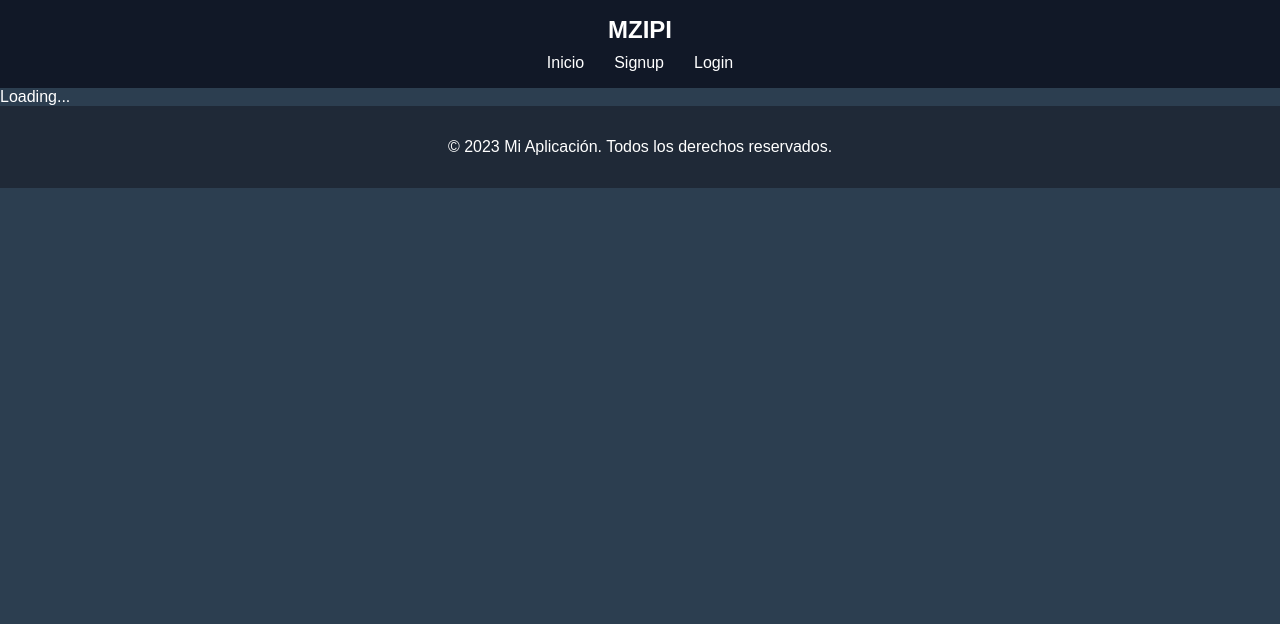
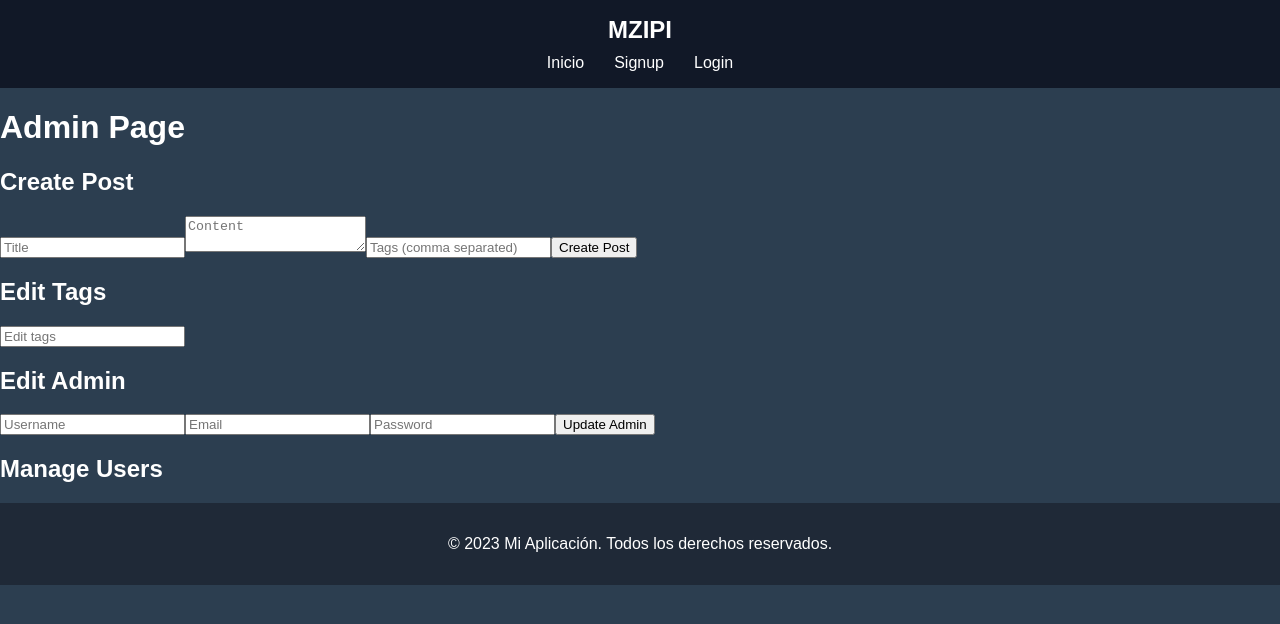
Before and after one commit to mzipi/my-blog, a Next.js app: page /dashboard in a window 1280 px wide. Before the commit this address had no page. Shown: the top 624 px of the page. Built offline with nearby package versions, Linux system fonts and the light colour scheme.

Commit message:
refactor: update POST handler to destructure request body and improve admin page layout

```diff
--- a/app/api/entries/route.ts
+++ b/app/api/entries/route.ts
@@ -6,14 +6,14 @@ export async function POST(req: Request) {
     try {
         await connectToDatabase();
 
-        const body = await req.json();
+        const { post } = await req.json();
 
-        if (!body.title || !body.content || !body.tags) {
+        if (!post.title || !post.content || !post.tags) {
             return NextResponse.json({ error: "Faltan campos requeridos (title, content o tags)" }, { status: 400 });
         }
 
 
-        const newEntry = new Entry(body);
+        const newEntry = new Entry(post);
         await newEntry.save();
 
         return NextResponse.json({ message: "Post creado", id: newEntry._id }, { status: 201 });
--- a/app/dashboard/page.tsx
+++ b/app/dashboard/page.tsx
@@ -1,111 +1,70 @@
-"use client";
+"use client"
 
-import { useEffect, useState } from "react";
-import { useRouter } from "next/navigation";
-import Cookies from 'js-cookie';
-import styles from "@/styles/Dashboard.module.css";
+import React, { useState } from 'react';
+import { useRouter } from 'next/navigation';
 
-export default function Dashboard() {
-    const [title, setTitle] = useState("");
-    const [content, setContent] = useState("");
+const AdminPage = () => {
+    const [post, setPost] = useState({ title: '', content: '', tags: '' });
     const [tags, setTags] = useState<string[]>([]);
-    const [userRole, setUserRole] = useState<string | null>(null);
+    const [admin, setAdmin] = useState({ username: '', email: '', password: '' });
     const router = useRouter();
 
-    useEffect(() => {
-        const fetchUserRole = async () => {
-            const token = Cookies.get("token");
+    const handlePostChange = (e: React.ChangeEvent<HTMLInputElement | HTMLTextAreaElement>) => {
+        setPost({ ...post, [e.target.name]: e.target.value });
+    };
 
-            if (!token) {
-                router.push("/");
-                return;
-            }
+    const handleAdminChange = (e: React.ChangeEvent<HTMLInputElement>) => {
+        setAdmin({ ...admin, [e.target.name]: e.target.value });
+    };
 
-            const response = await fetch("/api/auth/verify", {
-                method: "GET",
+    const handleTagChange = (e: React.ChangeEvent<HTMLInputElement>) => {
+        setTags(e.target.value.split(','));
+    };
+
+    const createPost = async () => {
+        const response = await fetch('/api/entries', {
+            method: 'POST',
+            headers: { 'Content-Type': 'application/json' },
             credentials: 'include',
-                headers: {
-                    Authorization: `Bearer ${token}`,
-                },
+            body: JSON.stringify(post),
         });
-
         if (response.ok) {
-                const data = await response.json();
-                setUserRole(data.role);
-            } else {
-                router.push("/");
+            router.refresh();
         }
     };
 
-        fetchUserRole();
-    }, [router]);
-
-    if (userRole === null) {
-        return <div>Loading...</div>;
-    }
-
-    if (userRole !== "admin") {
-        return <div>No tienes permiso para acceder a esta página.</div>;
-    }
-
-    const handleSubmit = async (e: React.FormEvent) => {
-        e.preventDefault();
-        if (!title || !content) return;
-
-        const response = await fetch("/api/entries", {
-            method: "POST",
-            headers: { "Content-Type": "application/json" },
-            body: JSON.stringify({ title, content, tags }),
-        });
-
-        if (!response.ok) {
-            const errorText = await response.text();
-            console.error("Error:", errorText);
-            return;
-        }
-
-        setTitle("");
-        setContent("");
-        setTags([]);
+    const editAdmin = async () => {
+        // Lógica para editar admin
     };
 
-    const toggleTag = (tag: string) => {
-        setTags((prevTags) =>
-            prevTags.includes(tag) ? prevTags.filter((t) => t !== tag) : [...prevTags, tag]
+    const editUser = async (userId: string) => {
+        // Lógica para editar usuario
+    };
+
+    return (
+        <div>
+            <h1>Admin Page</h1>
+
+            <h2>Create Post</h2>
+            <input type="text" name="title" placeholder="Title" onChange={handlePostChange} />
+            <textarea name="content" placeholder="Content" onChange={handlePostChange}></textarea>
+            <input type="text" name="tags" placeholder="Tags (comma separated)" onChange={handleTagChange} />
+            <button onClick={createPost}>Create Post</button>
+
+            <h2>Edit Tags</h2>
+            <input type="text" onChange={handleTagChange} placeholder="Edit tags" />
+            {/* Implementar lógica para mostrar y eliminar etiquetas */}
+
+            <h2>Edit Admin</h2>
+            <input type="text" name="username" placeholder="Username" onChange={handleAdminChange} />
+            <input type="email" name="email" placeholder="Email" onChange={handleAdminChange} />
+            <input type="password" name="password" placeholder="Password" onChange={handleAdminChange} />
+            <button onClick={editAdmin}>Update Admin</button>
+
+            <h2>Manage Users</h2>
+            {/* Mostrar lista de usuarios y opciones de edición */}
+        </div>
     );
 };
 
-    return (
-        <div className={styles.container}>
-            <h1 className={styles.title}>Crear un nuevo post</h1>
-            <form className={styles.form} onSubmit={handleSubmit}>
-                <input
-                    className={styles.input}
-                    type="text"
-                    placeholder="Título"
-                    value={title}
-                    onChange={(e) => setTitle(e.target.value)}
-                />
-                <textarea
-                    className={styles.textarea}
-                    placeholder="Contenido"
-                    value={content}
-                    onChange={(e) => setContent(e.target.value)}
-                />
-                <div className={styles.tagsContainer}>
-                    {["noticias", "tecnología", "juegos", "opinión"].map((tag) => (
-                        <label key={tag} className={styles.tag}>
-                            <input
-                                type="checkbox"
-                                checked={tags.includes(tag)}
-                                onChange={() => toggleTag(tag)}
-                            />
-                            {tag}
-                        </label>
-                    ))}
-                </div>
-                <button className={styles.button} type="submit">Publicar</button>
-            </form>
-        </div>
-    );
-}
+export default AdminPage;
```
Also changed, not shown: 1 other file (tests, documents, lock files or other folders). Lines whose indentation alone changed are shown as unchanged.
